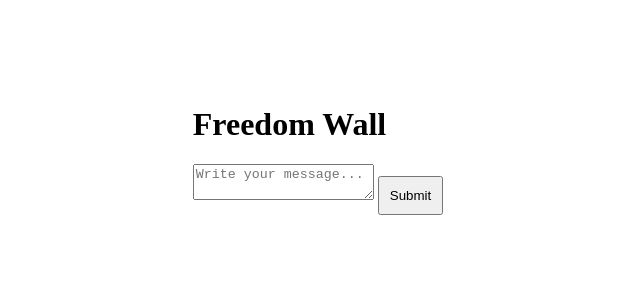
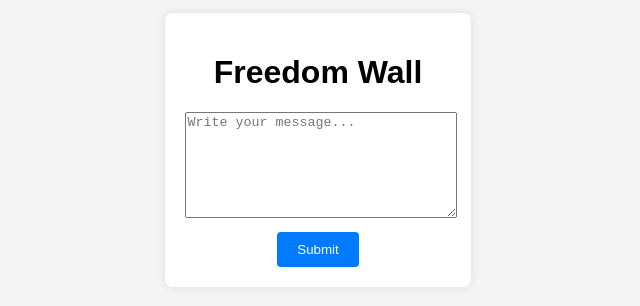
Before and after one commit to Beendeta/freedom-wall, a plain HTML site: page index.html in a window 1280 px wide. Shown: the part 250-556 px from the top of the page, without its empty margins (322-962 px from the left). Drawn offline with Linux system fonts and the light colour scheme.

Commit message:
styles.css

```diff
--- a/styles.css
+++ b/styles.css
@@ -1,27 +1,36 @@
 body {
+    font-family: Arial, sans-serif;
+    background-color: #f4f4f4;
+    margin: 0;
     display: flex;
     justify-content: center;
     align-items: center;
     height: 100vh;
-    margin: 0;
 }
 
-#freedom-wall {
+.container {
     text-align: center;
+    padding: 20px;
+    background-color: #fff;
+    border-radius: 8px;
+    box-shadow: 0 0 10px rgba(0, 0, 0, 0.1);
 }
 
-#drawing-canvas {
-    border: 1px solid #000;
-    margin-bottom: 10px;
-}
-
-#message-input {
+textarea {
     width: 100%;
     height: 100px;
     margin-bottom: 10px;
 }
 
 button {
-    padding: 10px;
+    padding: 10px 20px;
+    background-color: #007bff;
+    color: #fff;
+    border: none;
+    border-radius: 4px;
     cursor: pointer;
 }
+
+button:hover {
+    background-color: #0056b3;
+}
```
